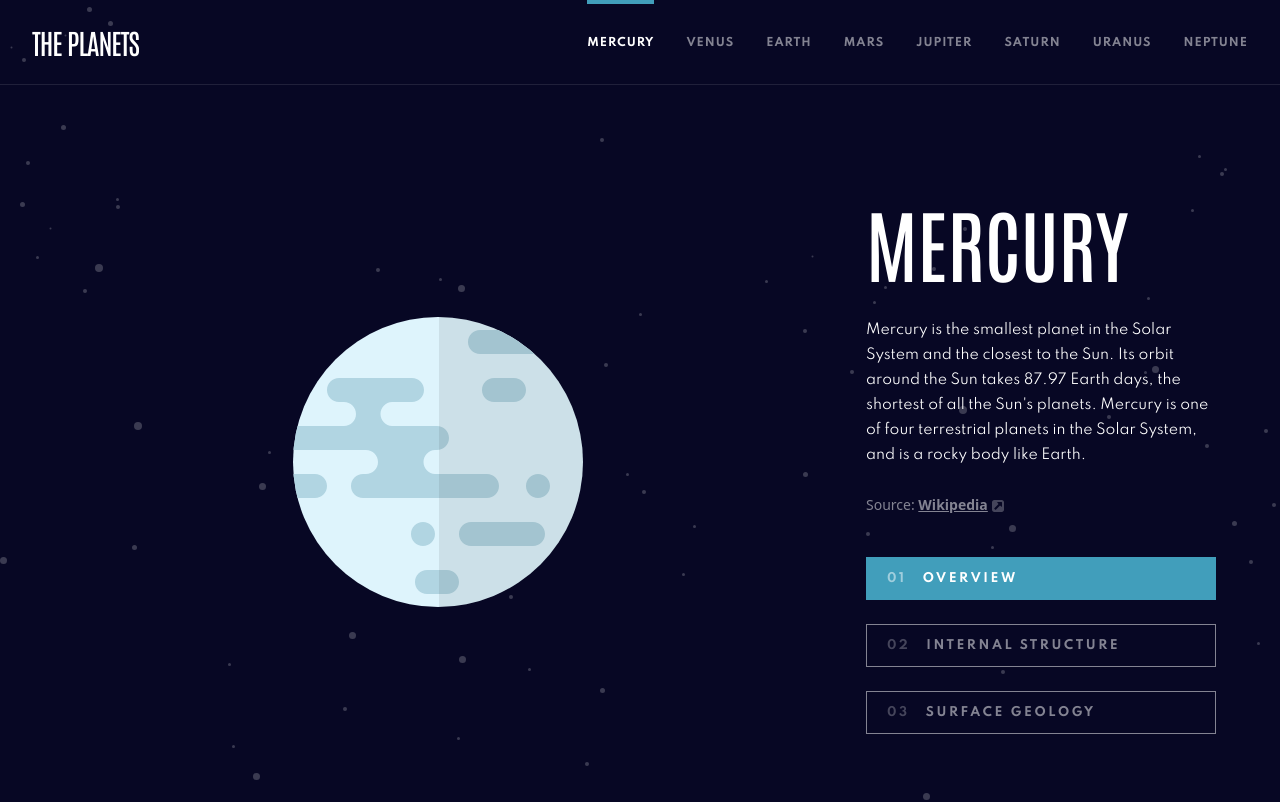
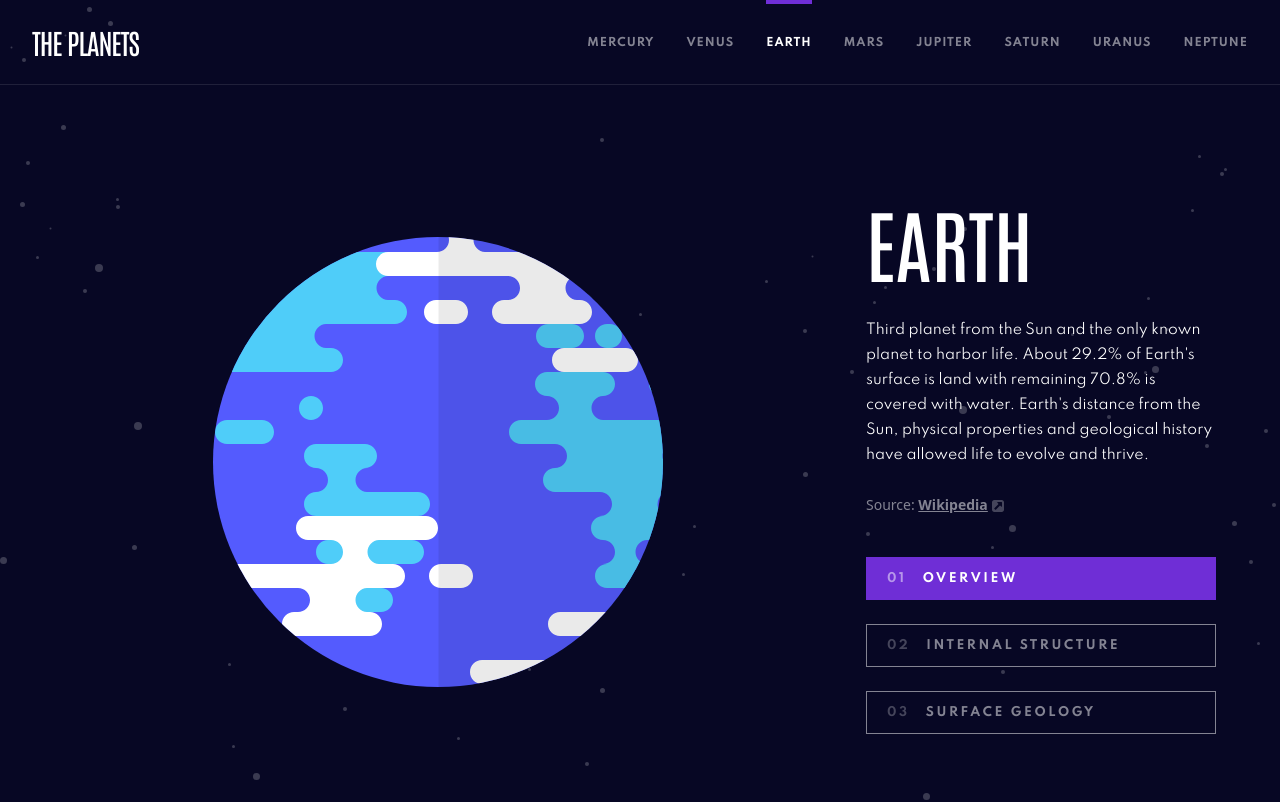
Before and after one commit to babs20/planets-fact-site, a Next.js app: page / in a window 1280 px wide. Shown: the top 802 px of the page. Built offline with nearby package versions, Linux system fonts and the light colour scheme.

Commit message:
change starting planet

```diff
--- a/pages/index.tsx
+++ b/pages/index.tsx
@@ -104,7 +104,7 @@ const DesktopTopContainer = styled.div`
 `;
 
 export default function Home({ data }: PropTypes) {
-  const [planetPage, setPlanetPage] = useState<number>(0);
+  const [planetPage, setPlanetPage] = useState<number>(2);
   const [section, setSection] = useState<string>('overview');
   const sectionTitle = section[0].toUpperCase() + section.slice(1);
 
```
